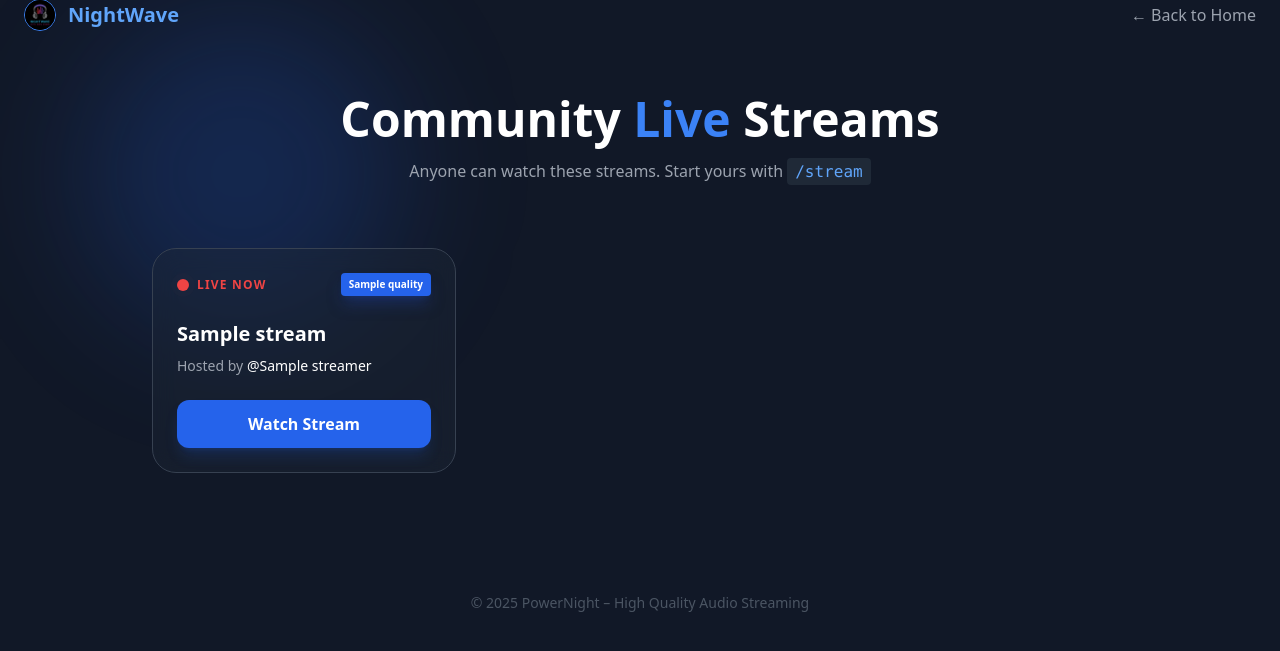
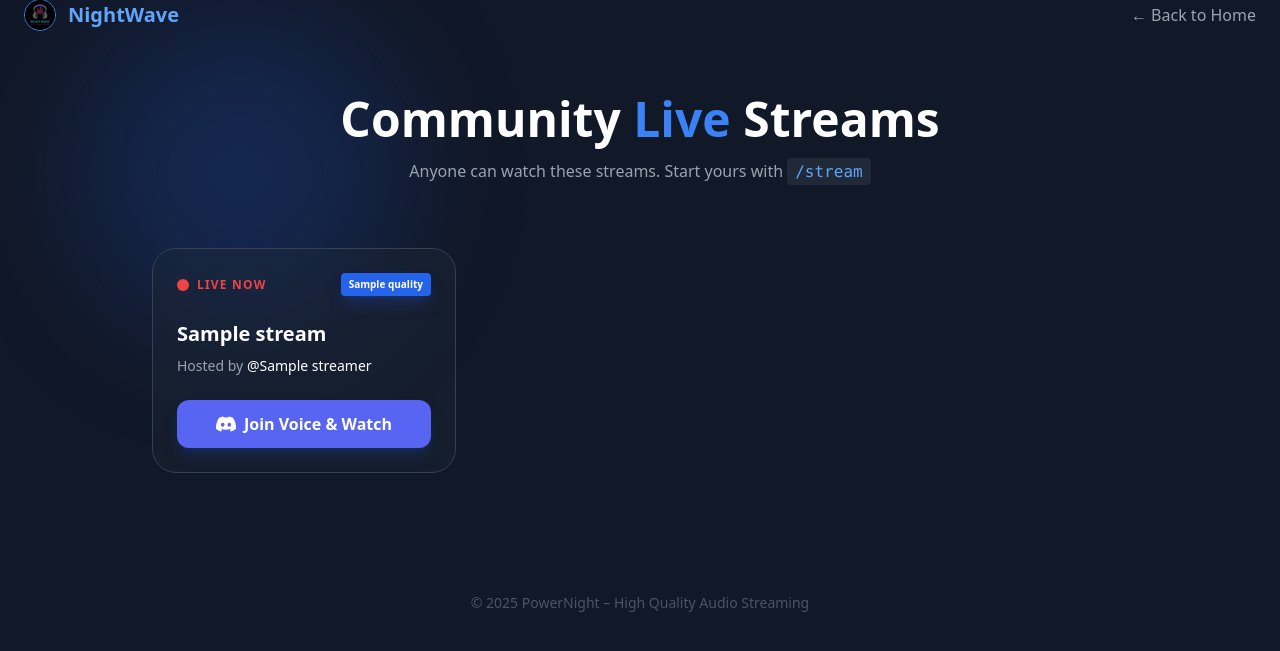
Before and after one commit to PowerNightVS/discord_web, a Flask app: template templates/stream.html in a window 1280 px wide. Shown: the part 25-676 px from the top of the page. Run offline with Flask 3, Linux system fonts and the light colour scheme; the template is opened without the code that fills it: most values are stand-ins (such as "Sample title", 1, 10 or a date in 2020); some libraries are stand-ins or nearby versions.

Commit message:
Update stream.html

```diff
--- a/templates/stream.html
+++ b/templates/stream.html
@@ -55,9 +55,15 @@
         <h3 class="text-xl font-bold mb-2 group-hover:text-blue-400 transition">{{ s.title }}</h3>
         <p class="text-gray-400 text-sm mb-6">Hosted by <span class="text-white font-medium">@{{ s.streamer }}</span></p>
 
-        <button class="w-full py-3 bg-blue-600 hover:bg-blue-500 rounded-xl font-bold transition shadow-lg shadow-blue-600/20">
-          Watch Stream
-        </button>
+     <a href="{{ s.url }}"
+   target="_blank"
+   class="flex items-center justify-center gap-2 w-full py-3 bg-[#5865F2] hover:bg-[#4752C4] rounded-xl font-bold transition shadow-lg shadow-blue-900/40 group">
+    <svg class="w-5 h-5 fill-white" viewBox="0 0 24 24">
+        <path d="M20.317 4.37a19.791 19.791 0 0 0-4.885-1.515a.074.074 0 0 0-.079.037c-.21.375-.444.864-.608 1.25a18.27 18.27 0 0 0-5.487 0a12.64 12.64 0 0 0-.617-1.25a.077.077 0 0 0-.079-.037A19.736 19.736 0 0 0 3.677 4.37a.07.07 0 0 0-.032.027C.533 9.046-.32 13.58.099 18.057a.082.082 0 0 0 .031.057a19.9 19.9 0 0 0 5.993 3.03a.078.078 0 0 0 .084-.028a14.09 14.09 0 0 0 1.226-1.994a.076.076 0 0 0-.041-.106a13.107 13.107 0 0 1-1.872-.892a.077.077 0 0 1-.008-.128a10.2 10.2 0 0 0 .372-.292a.074.074 0 0 1 .077-.01c3.928 1.793 8.18 1.793 12.062 0a.074.074 0 0 1 .078.01c.12.098.246.198.373.292a.077.077 0 0 1-.006.127a12.299 12.299 0 0 1-1.873.892a.077.077 0 0 0-.041.107c.36.698.772 1.362 1.225 1.993a.076.076 0 0 0 .084.028a19.839 19.839 0 0 0 6.002-3.03a.077.077 0 0 0 .032-.054c.5-5.177-.838-9.674-3.549-13.66a.06.06 0 0 0-.031-.03zM8.02 15.33c-1.183 0-2.157-1.085-2.157-2.419c0-1.333.955-2.419 2.157-2.419c1.21 0 2.176 1.086 2.157 2.419c0 1.334-.947 2.419-2.157 2.419zm7.975 0c-1.183 0-2.157-1.085-2.157-2.419c0-1.333.955-2.419 2.157-2.419c1.21 0 2.176 1.086 2.157 2.419c0 1.334-.946 2.419-2.157 2.419z"/>
+    </svg>
+    <span>Join Voice & Watch</span>
+</a>
+
       </div>
       {% else %}
       <div class="col-span-full text-center py-20 border-2 border-dashed border-gray-800 rounded-3xl">
```
